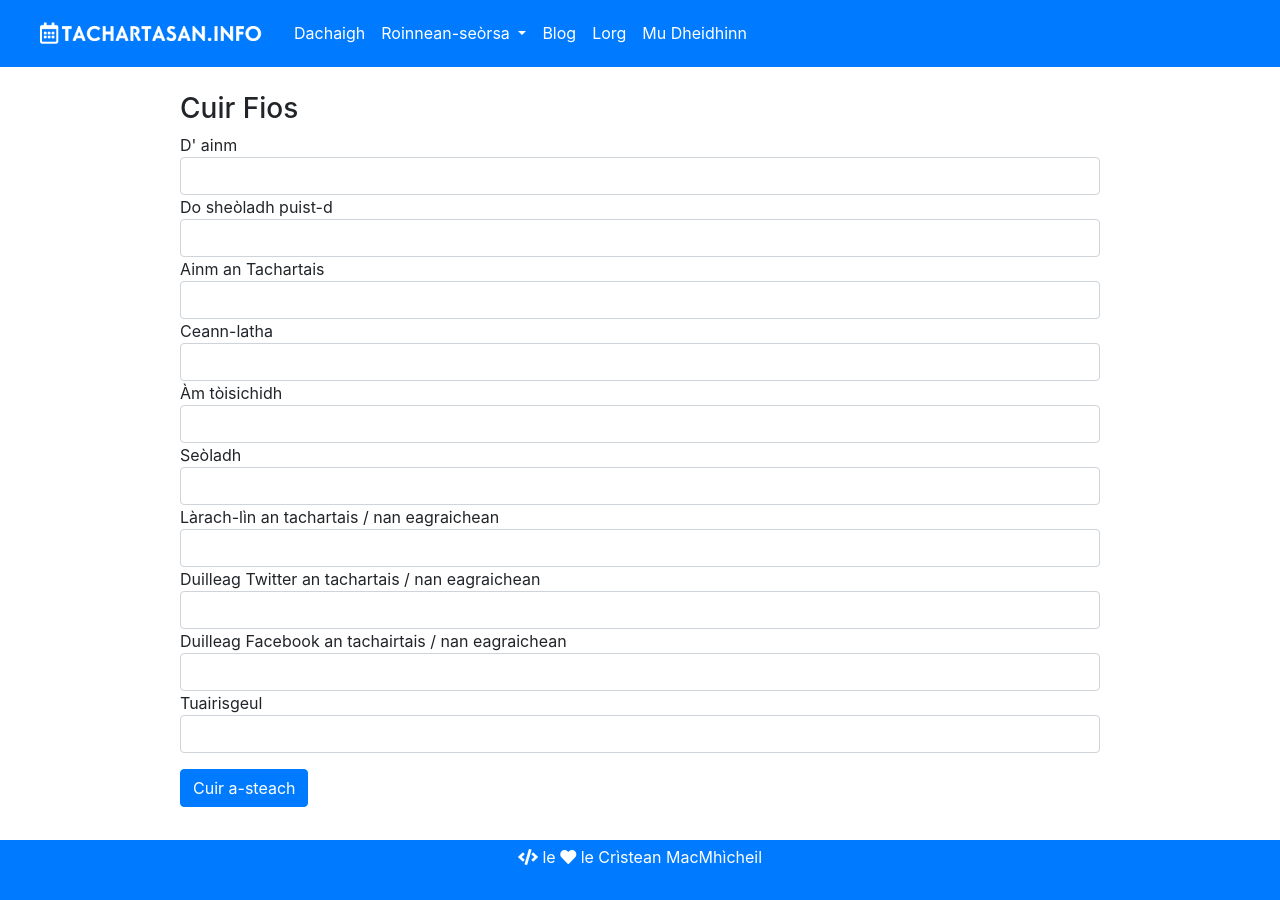
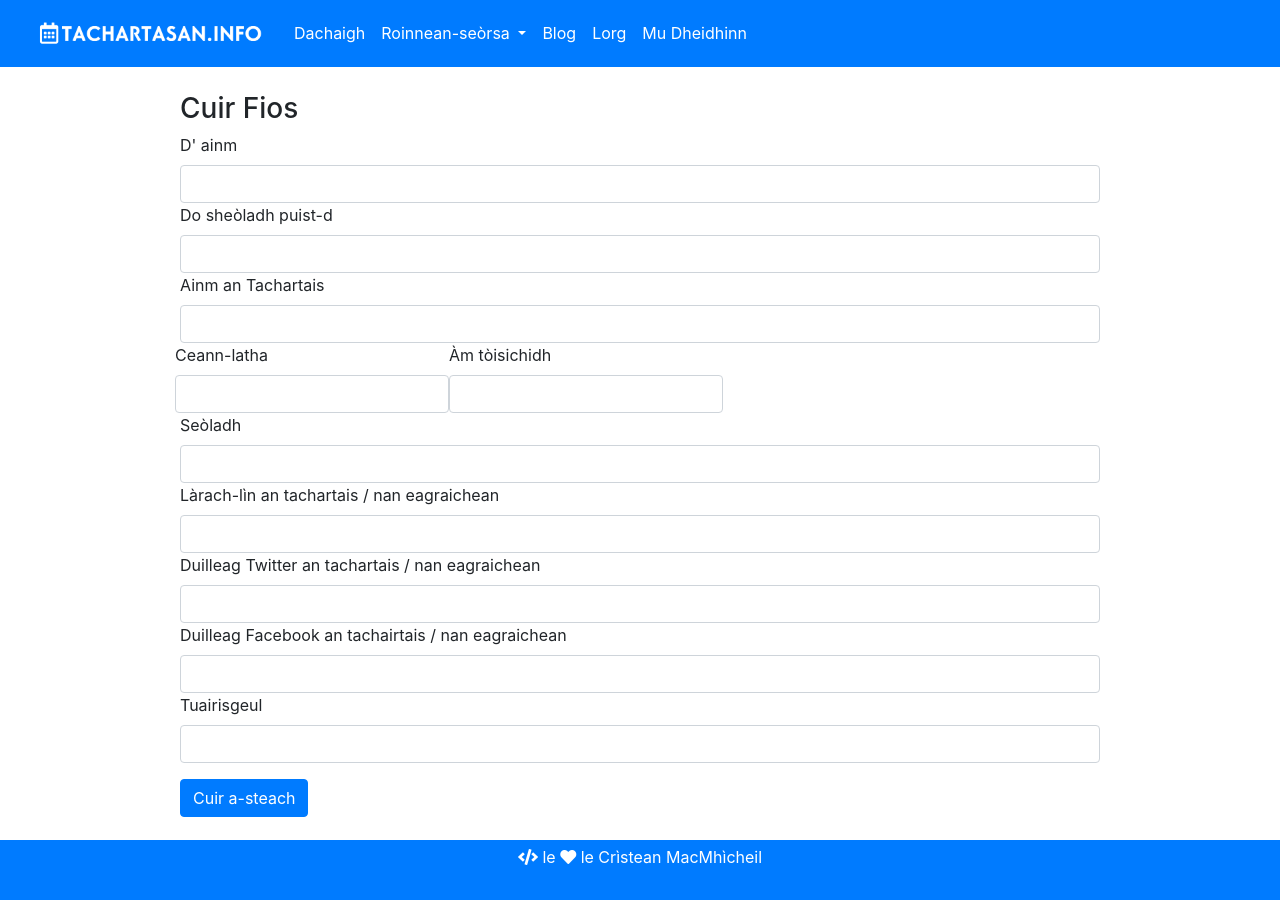
Before and after one commit to tachartasan/tachartasan.github.io, a Jekyll site: the page built from contact.md, in a window 1280 px wide. Built offline with Jekyll 4.4.1, drawn with Linux system fonts in a browser that asks for light colours; nearby versions of some CDN libraries.

Commit message:
Update contact.md

```diff
--- a/contact.md
+++ b/contact.md
@@ -10,36 +10,40 @@
   <!-- all your input fields here.... -->
   <div class="form-group">
 
-    D' ainm
-    <input class="form-control" type='text' name='name' />
+    <label for="name">D' ainm</label>
+    <input class="form-control" type='text' id='name' />
 
-    Do sheòladh puist-d
-    <input class="form-control" type='text' name='email' />
+    <label for="email">Do sheòladh puist-d</label>
+    <input class="form-control" type='text' id='email' />
 
-    Ainm an Tachartais
-    <input class="form-control" type='text' name='eventname' />
+    <label for="eventname">Ainm an Tachartais</label>
+    <input class="form-control" type='text' id='eventname' />
 
-    Ceann-latha
-    <input class="form-control" type='text' name='date' />
+    <div class="form-row">
+      <div class="form-col">
+        <label for="date">Ceann-latha</label>
+        <input class="form-control" type='text' id='date' />
+      </div>
+      <div class="form-col">
+        <label for="time">Àm tòisichidh</label>
+        <input class="form-control" type='text' id='time' />
+      </div>
+    </div>
 
-    Àm tòisichidh
-    <input class="form-control" type='text' name='time' />
+    <label for="address">Seòladh</label>
+    <input class="form-control" type='text' id='address' />
 
-    Seòladh
-    <input class="form-control" type='text' name='address' />
+    <label for="website">Làrach-lìn an tachartais / nan eagraichean</label>
+    <input class="form-control" type='text' id='website' />
 
-    Làrach-lìn an tachartais / nan eagraichean
-    <input class="form-control" type='text' name='website' />
+    <label for="twitter">Duilleag Twitter an tachartais / nan eagraichean</label>
+    <input class="form-control" type='text' id='twitter' />
 
-    Duilleag Twitter an tachartais / nan eagraichean
-    <input class="form-control" type='text' name='twitter' />
+    <label for="facebook">Duilleag Facebook an tachairtais / nan eagraichean</label>
+    <input class="form-control" type='text' id='facebook' />
 
-    Duilleag Facebook an tachairtais / nan eagraichean
-    <input class="form-control" type='text' name='facebook' />
-
-    Tuairisgeul
-
-    <input class="form-control" type='textarea' name='description' />
+    <label for="description">Tuairisgeul</label>
+    <input class="form-control" type='textarea' id='description' />
 
   </div>
   <input class="btn btn-primary" type='submit' value='Cuir a-steach' />
```
